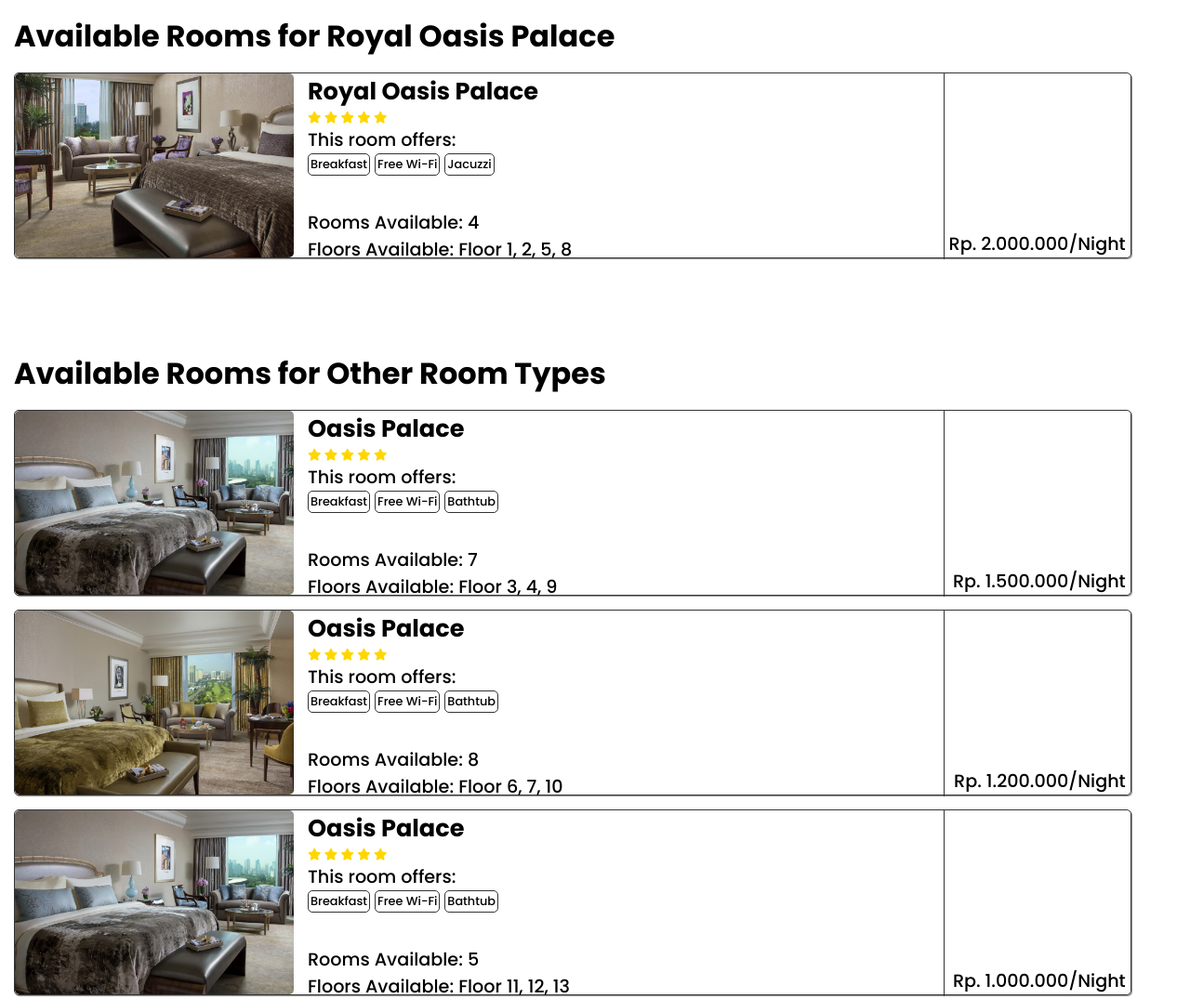
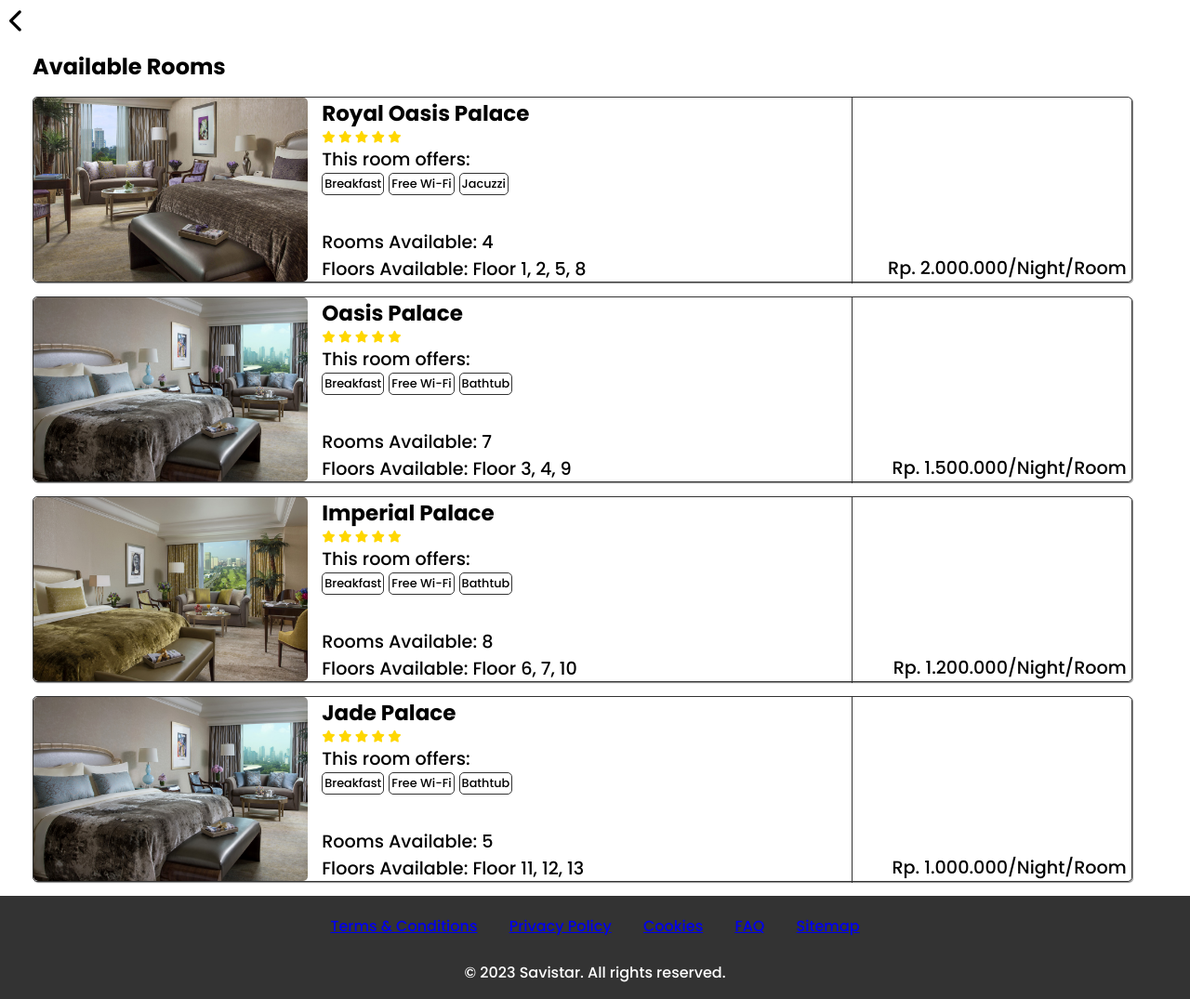
Before and after one commit to SamJS23/HCI-FInal-Project, a plain HTML site: page booking1.html in a window 1280 px wide. Shown: the top 1075 px of the page at 93% size. Drawn offline with Linux system fonts and the light colour scheme.

Commit message:
Booking 1 updated

```diff
--- a/booking1.css
+++ b/booking1.css
@@ -7,6 +7,11 @@ body{
     box-sizing: border-box;
     font-family: "Poppins";
 }
+body {
+    margin: 0;
+    padding: 0;
+  }
+
 .Rooms{
     border: 1px solid  #333;
     border-radius: 5px;
@@ -33,7 +38,7 @@ body{
     border-left: 1px solid #333;
     float: right;
     height: 200px;
-    margin-right: 200px;
+    margin-right: 300px;
   }
   .Rooms > span{
     position: absolute;
@@ -50,17 +55,14 @@ body{
     font-size: 10px;
     margin-right: 5px;
   }
-  #RO{
-    margin-bottom: 100px;
-  }
   li.footersavi {
     display: inline-block;
     margin: 0 15px
   }
   .all{
-    margin-left: 15px;
+    margin-left: 35px;
+    margin-top: 15px;
   }
-
 .avail{
     margin-top: 60px;
     font-size: 1.5vw;
@@ -79,7 +81,7 @@ span{
         border-left: 1px solid #333;
         float: right;
         height: 100px;
-        margin-right: 100px;
+        margin-right: 130px;
       }
       .Rooms{
         height: 100px;
@@ -88,3 +90,16 @@ span{
         margin-top: 20px;
       }
 }
+.Rooms{
+    transition: transform .2s;
+}
+.Rooms:hover{
+    transform: scale(1.02);
+}
+button{
+    border: 0px;
+    margin-left: 10px;
+    margin-top: 10px;
+    font-size: 2vw;
+    background-color: white;
+}
--- a/booking1.html
+++ b/booking1.html
@@ -8,14 +8,21 @@
     <link href="https://fonts.googleapis.com/css2?family=Poppins:wght@500;700&display=swap" rel="stylesheet">
     <link rel="stylesheet" href="https://cdnjs.cloudflare.com/ajax/libs/font-awesome/6.5.1/css/all.min.css">
     <title>Document</title>
+    <script>
+        function RoyalOasis(){
+            window.location="rooms.html"
+        }
+    </script>
     <style>
-        h3{font-size: 2vw;}
+        h3{font-size: 1.8vw;}
+        button{font-family: Arial, Helvetica, sans-serif;}
     </style>
 </head>
 <body>
+    <button onclick="history.back()" class="fas fa-chevron-left"></button>
     <div class="all">
-    <div id="RO">
-    <h1>Available Rooms for Royal Oasis Palace</h1>
+    <div id="RO" onclick="RoyalOasis()">
+    <h2>Available Rooms</h2>
     <div class="Rooms">
         <img src="room type 1.jpg">
             <div class="vl"></div>
@@ -36,11 +43,9 @@
     <div class="avail">
         Rooms Available: 4</br>
         Floors Available: Floor 1, 2, 5, 8</div>
-        <span>Rp. 2.000.000/Night</span>
+        <span>Rp. 2.000.000/Night/Room</span>
     </div>
     </div>
-    <div id="Other">
-        <h1> Available Rooms for Other Room Types</h1>
         <div class="Rooms">
             <img src="room type 2.jpg">
                 <div class="vl"></div>
@@ -61,12 +66,12 @@
         <div class="avail">
             Rooms Available: 7</br>
             Floors Available: Floor 3, 4, 9</div>
-            <span>Rp. 1.500.000/Night</span>
+            <span>Rp. 1.500.000/Night/Room</span>
         </div>
         <div class="Rooms">
             <img src="room type 3.jpg">
                 <div class="vl"></div>
-            <h3>Oasis Palace</h3>
+            <h3>Imperial Palace</h3>
             <div class="stars">
                 <i class="fas fa-star"></i>
                 <i class="fas fa-star"></i>
@@ -83,12 +88,12 @@
         <div class="avail">
             Rooms Available: 8</br>
             Floors Available: Floor 6, 7, 10</div>
-            <span>Rp. 1.200.000/Night</span>
+            <span>Rp. 1.200.000/Night/Room</span>
         </div>
         <div class="Rooms">
             <img src="room type 2.jpg">
                 <div class="vl"></div>
-            <h3>Oasis Palace</h3>
+            <h3>Jade Palace</h3>
             <div class="stars">
                 <i class="fas fa-star"></i>
                 <i class="fas fa-star"></i>
@@ -106,10 +111,11 @@
             Rooms Available: 5</br>
             Floors Available: Floor 11, 12, 13
             </div>
-            <span>Rp. 1.000.000/Night</span>
+            <span>Rp. 1.000.000/Night/Room</span>
         </div>
         </div>
     </div>
+
         <footer style="background-color: #333; color: white; padding: 20px; text-align: center;clear:both;">
             <ul class="footerbar">
               <li class="footersavi"><a href="termsconditions.html">Terms & Conditions</a></li>
--- a/styles.css
+++ b/styles.css
@@ -1,9 +1,6 @@
 body {
   margin: 0;
   padding: 0;
-}
-h1{
-  font-size: 10px;
 }
 .navigation {
   width: 90%;
```
Also changed, not shown: booking.html (+2 -8 lines).
